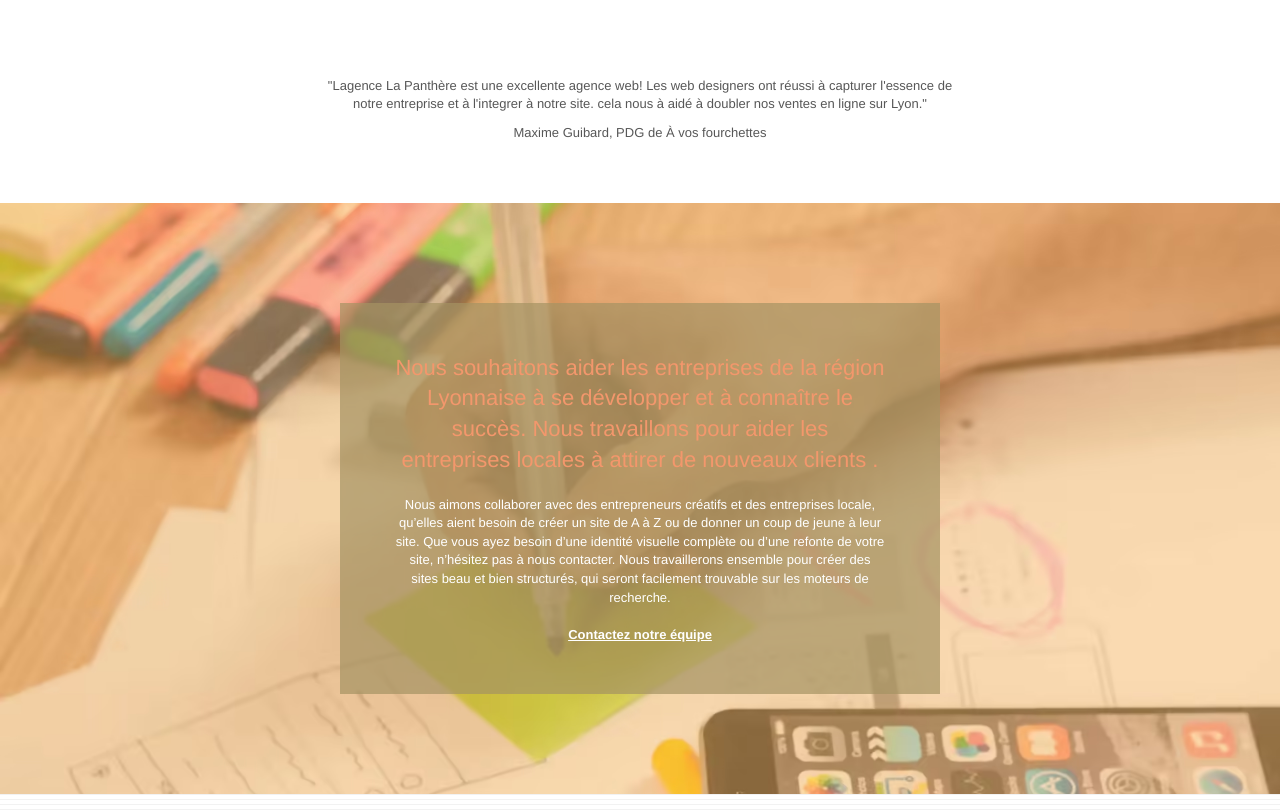
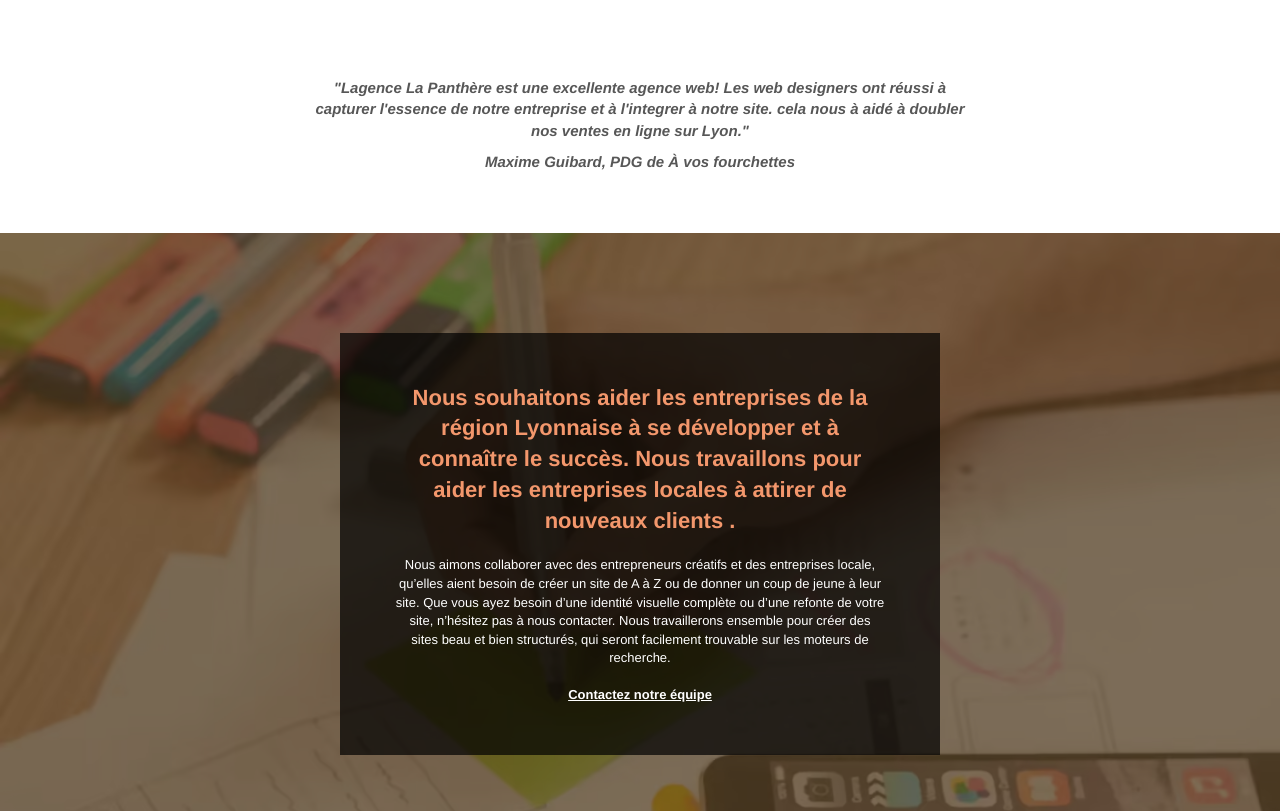
Before and after one commit to Bulrack66/La-Panthere-agence-web-design-lyon, a plain HTML site: page index.html in a window 1280 px wide. Shown: the part 924-1735 px from the top of the page. Drawn offline with Linux system fonts and the light colour scheme.

Commit message:
Accessibilité amelioration des contrastes 2.0 suppression texture

```diff
--- a/style.css
+++ b/style.css
@@ -42,6 +42,7 @@ a:hover {
 .bloc .container {
     padding-left: 0;
     padding-right: 0;
+    position: relative;
 }
 
 .bloc-lg {
@@ -91,7 +92,7 @@ a:hover {
 }
 
 .texture-paper::before {
-    background: url("img/texture-paper.avif");
+    background-color: rgba(0, 0, 0, 0.5);
     background-size: 280px 280px;
 }
 
@@ -707,6 +708,7 @@ p {
 h2 {
     font-size: 22px;
     line-height: 1.4em;
+    font-weight: bold;
 }
 
 h3 {
@@ -753,7 +755,7 @@ h4 {
 }
 
 .black-background {
-    background-color: rgba(165, 147, 99, 0.7);
+    background-color: rgba(0, 0, 0, 0.7);;
     padding: 40px 40px 40px 40px;
 }
 
@@ -776,6 +778,7 @@ h4 {
 
 .tc-white {
     color: #F3976C!important;
+    font-weight: bold;
 }
 
 .btn-atomic-tangerine {
@@ -824,6 +827,12 @@ h4 {
 .bg-presentation {
     background-image: url("img/image-de-presentation.avif");
 }
+
+.col-xs-12.col-md-8.col-md-offset-2.text-center > p {
+    font-size: 15px;
+    font-weight: bold;
+    font-style: italic;
+  }
 
 @media (max-width: 1024px) {
     .bloc {
```
